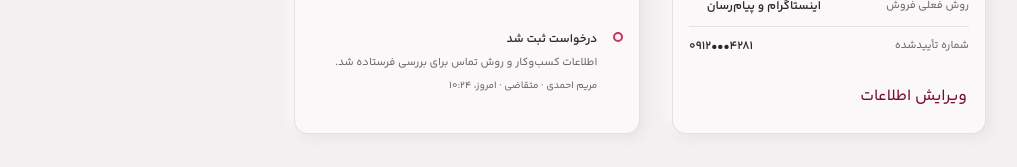
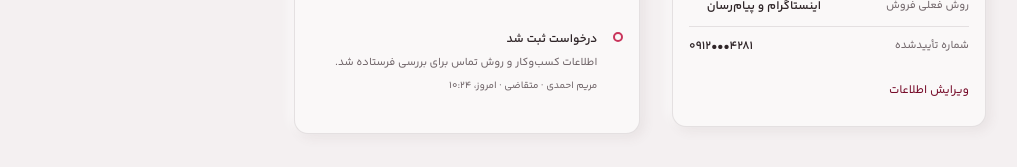
Before and after one commit to Mahaan-Amr/sevomart, a Next.js app in the folder apps/web/: page /prototype/seller-application in a window 1280 px wide. Shown: the part 434-601 px from the top of the page, without its empty margins (151-1168 px from the left). Built offline with nearby package versions, Linux system fonts and the light colour scheme.

Commit message:
refactor: quiet applicant edit action

```diff
--- a/apps/web/src/app/(seller)/prototype/seller-application/prototype.module.css
+++ b/apps/web/src/app/(seller)/prototype/seller-application/prototype.module.css
@@ -228,6 +228,13 @@
 
 .linearForm > .textButton {
   margin-block-start: 10px;
+}
+
+.applicantA .linearForm > .textButton {
+  min-height: 40px;
+  margin-block-start: 4px;
+  padding: 6px 0;
+  font-size: 12px;
 }
 
 .applicantDecision {
```
